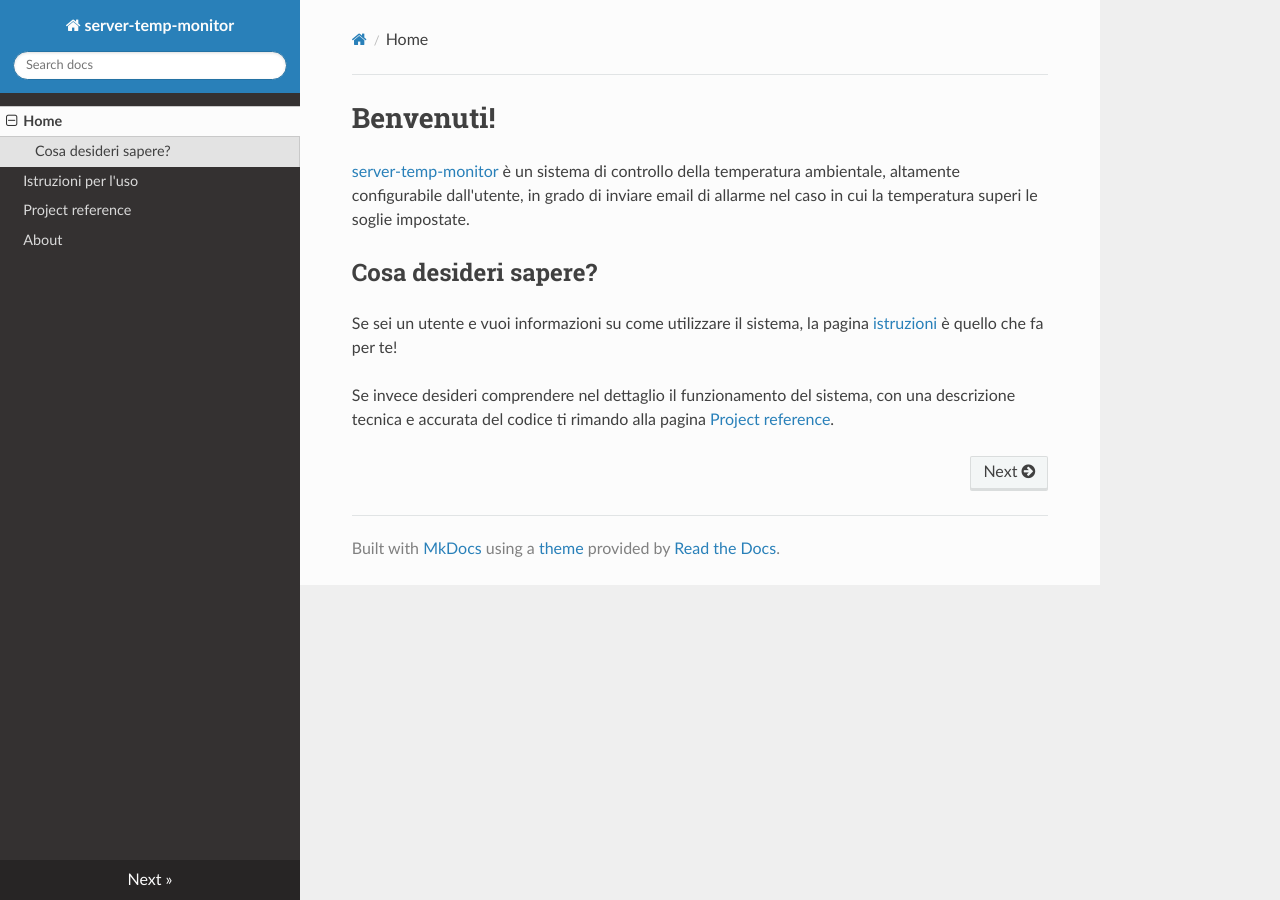
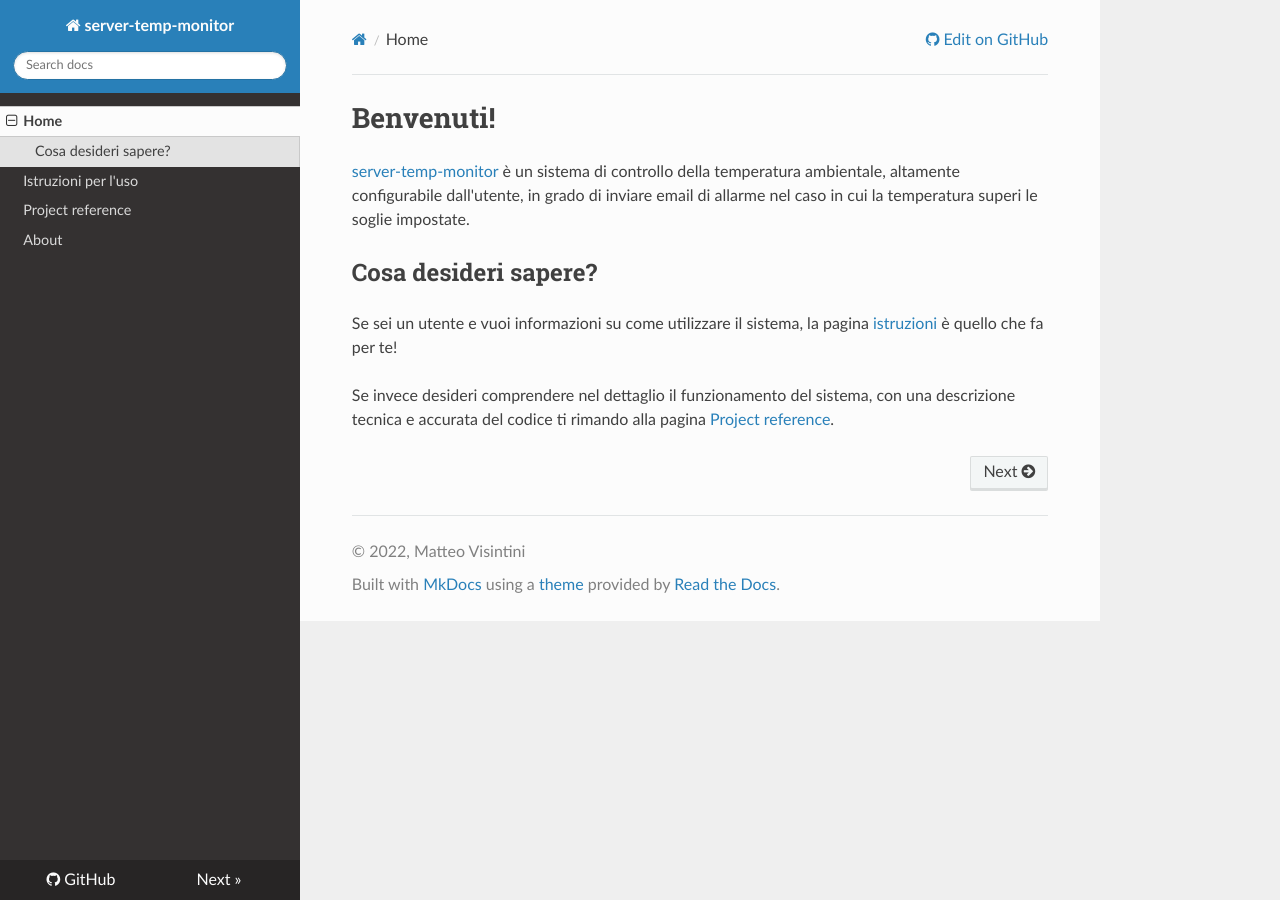
Before and after one commit to mattVisi/server-temp-monitor, an MkDocs documentation site: the page built from docs/docs/index.md, in a window 1280 px wide. Built offline with MkDocs 1.6.1, drawn with Linux system fonts in a browser that asks for light colours; nearby versions of some CDN libraries.

Commit message:
Update docs

```diff
--- a/docs/mkdocs.yml
+++ b/docs/mkdocs.yml
@@ -1,5 +1,13 @@
 site_name: server-temp-monitor
-site_url: https://github.com/mattVisi/server-temp-monitor
+site_url: https://mattVisi.github.io/server-temp-monitor/
+
+repo_url: https://github.com/mattVisi/server-temp-monitor/
+edit_uri: edit/main/docs/docs/
+
+site_description: Un sistema di controllo della temperatura ambientale altamente configurabile.
+
+site_author: Matteo Visintini
+copyright: © 2022, Matteo Visintini
 
 nav:
   - Home: index.md
```
Also changed, not shown: 1 other file.
